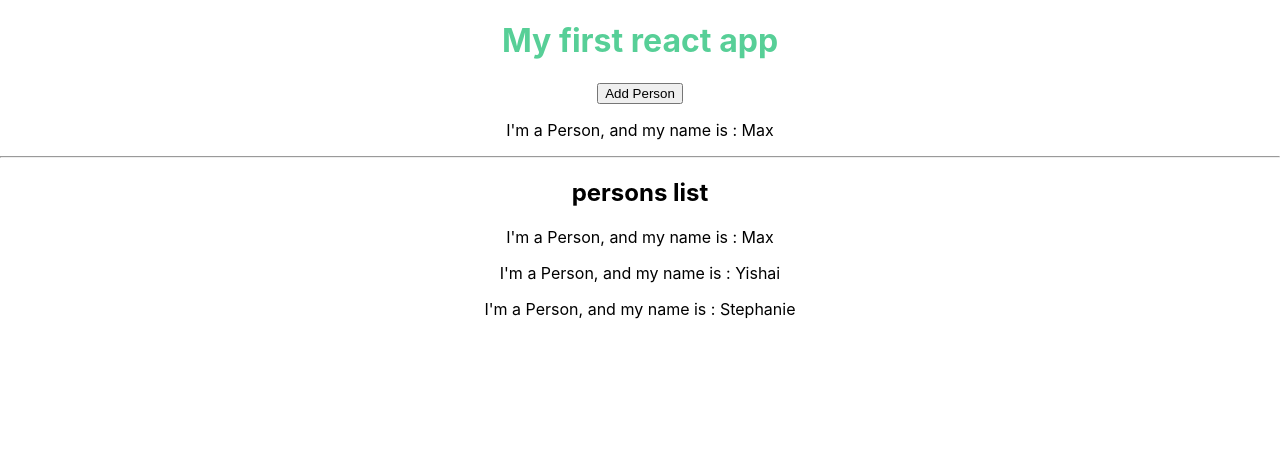
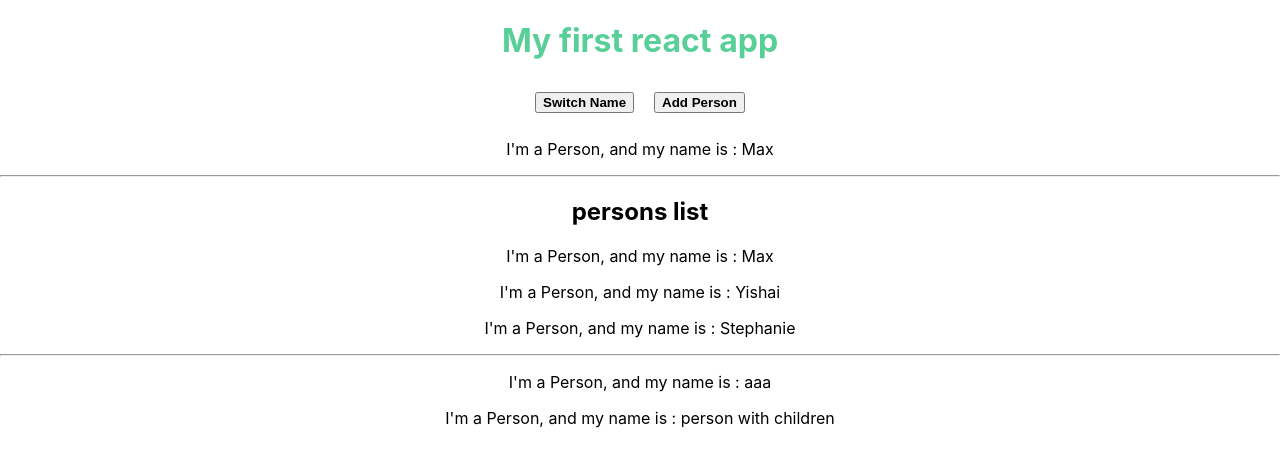
Before and after one commit to yishaiz10/temp-my-first-react-app, a React (Create React App) app: page / in a window 1280 px wide. Shown: the top 466 px of the page. Built offline with nearby package versions, Linux system fonts and the light colour scheme.

Commit message:
b4-workin-class-base

```diff
--- a/src/App.css
+++ b/src/App.css
@@ -30,3 +30,7 @@ h1 {
     transform: rotate(360deg);
   }
 }
+button {
+  margin:10px;
+  font-weight: bold;
+}
--- a/src/App.js
+++ b/src/App.js
@@ -1,9 +1,79 @@
-// import React, { Component } from "react";
-import React, { useState } from "react";
+import React, { Component } from "react";
+// import React, { useState } from "react";
 
 import "./App.css";
 import Person from "./Person/Person";
 
+class App extends Component {
+  state = {
+    persons: [
+      { name: "Max", age: 28 },
+      { name: "Yishai", age: 30 },
+      { name: "Stephanie", age: 26 }
+    ]
+  };
+
+  switchNameHandler = () => {
+    console.log("switch name was clicked");
+
+    const persons = this.state.persons;
+
+    persons[0].name = "react";
+
+    console.table(persons);
+
+    this.setState({ persons: persons });
+  };
+
+  addPersonHandler = () => {
+    console.log("addPerson was clicked");
+
+    const persons = this.state.persons;
+
+    persons.push({ name: "new person", age: 100 });
+
+    console.table(persons);
+
+    this.setState({ persons: persons });
+  };
+
+  render() {
+    return (
+      <div className="App">
+        <h1>My first react app</h1>
+
+        <button onClick={this.switchNameHandler}>Switch Name</button>
+        <button onClick={this.addPersonHandler}>Add Person</button>
+
+        <Person
+          name={this.state.persons[0].name}
+          age={this.state.persons[0].age}
+        />
+        <hr />
+        <h2> persons list</h2>
+        {this.state.persons.map(person => {
+          return (
+            <Person
+              name={person.name}
+              age={person.age}
+              // key={person.name}
+            />
+          );
+        })}
+
+        <hr />
+
+        <Person name="aaa" booksCount={4} bookCost={30} />
+        <Person name="person with children" booksCount={4} bookCost={30}>
+          i am a children !!!
+        </Person>
+      </div>
+    );
+  }
+}
+export default App;
+
+/*
 const app = props => {
   const [personsState, setPersonsState] = useState({
     persons: [
@@ -53,53 +123,4 @@ const app = props => {
 
 export default app;
 
-/*
-class App extends Component {
-  state = {
-    persons: [
-      { name: "Max", age: 28 },
-      { name: "Yishai", age: 30 },
-      { name: "Stephanie", age: 26 }
-    ]
-  };
-
-  addPersonHandler = () => {
-    console.log("addPerson was clicked");
-
-    this.state.persons[0].name = "react";
-    this.state.persons.push({ name: "new person", age: 100 });
-
-    console.table(this.state.persons);
-
-    this.setState({ persons: this.state.persons });
-  };
-
-  render() {
-    return (
-      <div className="App">
-        <h1>My first react app</h1>
-
-        <button onClick={this.addPersonHandler}>Add Person</button>
-
-        <Person
-          name={this.state.persons[0].name}
-          age={this.state.persons[0].age}
-        />
-        <hr />
-        <h2> persons list</h2>
-        {this.state.persons.map(person => {
-          return <Person name={person.name} age={person.age} />;
-        })}
-
-        <hr />
-
-        <Person name="aaa" booksCount={4} bookCost={30} />
-        <Person name="person with children" booksCount={4} bookCost={30}>
-          i am a children !!!
-        </Person>
-      </div>
-    );
-  }
-}
-export default App;
 */
```
